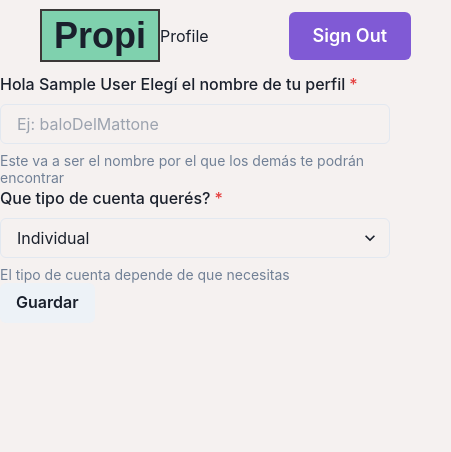
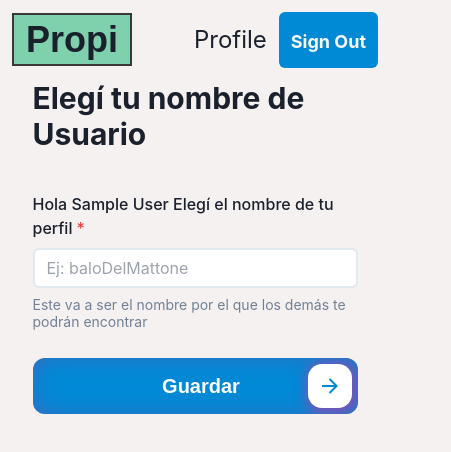
Before and after one commit to Darionti88/soyPropi, a Next.js app: page /setup_account in a window 390 px wide. Shown: the top 452 px of the page, 451 px wide, since content can reach past the window. Built offline with nearby package versions, Linux system fonts and the light colour scheme; no server answers; sample sign-in values are in the browser's storage; a web font is replaced by a local one.

Commit message:
Fix Responsive / Looks better

```diff
--- /dev/null
+++ b/components/Buttons/SaveButton.js
@@ -0,0 +1,22 @@
+import React from "react";
+import Image from "next/image";
+
+const SaveButton = ({ onClick, type, icon, title, bgColor, width }) => {
+  return (
+    <button
+      type={type && type}
+      onClick={onClick && onClick}
+      className={`cssbuttons-io-button items-center overflow-hidden
+  relative h-14 ${
+    width ? width : "w-full"
+  } pl-3 rounded-xl flex font-bold justify-center py-3
+  ${bgColor} text-white font-metro text-xl`}>
+      {title}
+      <div className='icon'>
+        <Image src={icon} alt='icon' />
+      </div>
+    </button>
+  );
+};
+
+export default SaveButton;
--- a/components/HowItWorks.js
+++ b/components/HowItWorks.js
@@ -4,8 +4,8 @@ import HotImage from "../assets/images/delivery.svg";
 
 const HowItWorks = () => {
   return (
-    <div className='flex md:flex-row xs:flex-col h-screen space-x-20'>
-      <div className=' flex-1 justify-center  block'>
+    <div className='flex md:flex-row-reverse flex-col-reverse md:w-4/6 w-5/6 space-y-5'>
+      <div className='block  w-full'>
         <Image
           src={HotImage}
           alt='Mobile_Confirmation'
@@ -14,7 +14,7 @@ const HowItWorks = () => {
           layout='responsive'
         />
       </div>
-      <div className=' flex-1 flex flex-col items-center justify-center  py-10 space-y-10 '>
+      <div className='flex flex-col justify-center py-6  space-y-10 '>
         <h5 className='text-3xl font-exo2 font-bold '>
           Como funciona <span className='propi text-5xl'>Propi</span> ?
         </h5>
--- a/components/Navbar.js
+++ b/components/Navbar.js
@@ -9,7 +9,7 @@ const Navbar = () => {
   const router = useRouter();
 
   return (
-    <nav className='flex justify-between items-center px-10 py-3 sticky z-50 top-0'>
+    <nav className='flex justify-between items-center sm:px-10 px-3 py-3 sticky z-50 top-0 md:mb-5'>
       <div className=''>
         <Link href='/'>
           <a className=' bg-primary-green px-3 py-1 text-4xl font-bold border-2 border-text font-metro'>
@@ -17,7 +17,7 @@ const Navbar = () => {
           </a>
         </Link>
       </div>
-      <ul className='flex flex-1 items-center space-x-20 justify-end text-1xl pr-10'>
+      <ul className='flex flex-1 items-center space-x-3 md:space-x-20 justify-end text-2xl md:pr-10'>
         {session && (
           <li>
             <Link href='/edit_account' className='font-bold  '>
@@ -36,13 +36,11 @@ const Navbar = () => {
           </li>
         ) : (
           <li>
-            <Button
-              size='lg'
-              onClick={() => signOut()}
-              textColor='#FFF'
-              colorScheme='purple'>
-              Sign Out
-            </Button>
+            <button
+              className='rounded-md p-3 text-gray-50  bg-primary-mpago700'
+              onClick={() => signOut()}>
+              <span className='font-hindi font-bold text-lg'> Sign Out</span>
+            </button>
           </li>
         )}
       </ul>
--- a/components/QRcode.js
+++ b/components/QrCode/QRcode.js
@@ -6,8 +6,8 @@ const QRcode = ({ imageUrl }) => {
     <Image
       src={imageUrl}
       alt='qrCode'
-      height={550}
-      width={550}
+      height={400}
+      width={400}
       layout='intrinsic'
     />
   );
--- /dev/null
+++ b/components/QrCode/QrCodeViewer.js
@@ -0,0 +1,34 @@
+import React from "react";
+import QRcode from "./QRcode";
+import { ArrowBackIcon, DownloadIcon } from "@chakra-ui/icons";
+import { Button } from "@chakra-ui/react";
+
+const QrCodeViewer = ({ setImageUrl, imageUrl, handleSaveQrCode }) => (
+  <div className='flex flex-col w-full jusify-center items-center'>
+    <div className='flex flex-row space-x-10 py-10 w-full'>
+      <Button
+        leftIcon={<ArrowBackIcon />}
+        colorScheme='messenger'
+        size='lg'
+        width='50%'
+        variant='solid'
+        onClick={() => setImageUrl("")}>
+        Volver
+      </Button>
+      <Button
+        leftIcon={<DownloadIcon />}
+        colorScheme='messenger'
+        size='lg'
+        width='50%'
+        variant='solid'
+        onClick={() => handleSaveQrCode}>
+        Guardar
+      </Button>
+    </div>
+    <div className='flex w-full items-center justify-center '>
+      <QRcode imageUrl={imageUrl} />
+    </div>
+  </div>
+);
+
+export default QrCodeViewer;
--- a/pages/api/auth/[...nextauth].js
+++ b/pages/api/auth/[...nextauth].js
@@ -30,9 +30,7 @@ export default NextAuth({
       }
       return token;
     },
-    async redirect({ url, baseUrl }) {
-      return "/edit_account";
-    },
+
     async session(session, token) {
       session.user.name = token.name;
       session.user.id = token.id;
--- a/pages/edit_account/index.js
+++ b/pages/edit_account/index.js
@@ -15,16 +15,14 @@ import {
   VStack,
   Center,
 } from "@chakra-ui/react";
-import {
-  ArrowForwardIcon,
-  ArrowBackIcon,
-  DownloadIcon,
-} from "@chakra-ui/icons";
 import dbConnect from "../../lib/mongodb";
+import rightArrow from "../../assets/svgIcons/rightArrow.svg";
 import User from "../../models/User";
 import axios from "axios";
 import QRCode from "qrcode";
-import QRcodeImage from "../../components/QRcode";
+import QrCodeViewer from "../../components/QrCode/QrCodeViewer";
+import { ArrowForwardIcon } from "@chakra-ui/icons";
+import SaveButton from "../../components/Buttons/SaveButton";
 
 function EditProfile({ data }) {
   const [newProfileName, setNewProfileName] = useState(data.profileName);
@@ -66,15 +64,17 @@ function EditProfile({ data }) {
   };
 
   return (
-    <div className='container mx-auto p-10 h-screen items-center justify-center flex-col'>
+    <div
+      className='container mx-auto w-5/6 md:w-1/2 flex flex-col items-center
+    justify-center space-y-10'>
       {!imageUrl ? (
         <>
-          <h1 className='text-4xl mb-10'>
-            Hola {data.name}. Acá podes editar tu perfil
+          <h1 className='text-3xl sm:text-5xl font-hindi font-bold sm:mt-5'>
+            Edita tu Cuenta
           </h1>
           <FormControl id='profileName' mb={20}>
             <FormLabel>Nombre de Perfil</FormLabel>
-            <HStack>
+            <div className='flex flex-col md:flex-row space-y-3 md:space-x-3 items-baseline'>
               <InputGroup size='lg'>
                 <InputLeftAddon>/</InputLeftAddon>
                 <Input
@@ -87,22 +87,19 @@ function EditProfile({ data }) {
                   onChange={(e) => setNewProfileName(e.target.value)}
                 />
               </InputGroup>
-              <Button
+              <SaveButton
                 onClick={handleSubmitProfileName}
-                rightIcon={<ArrowForwardIcon />}
-                colorScheme='teal'
-                size='lg'
-                variant='solid'>
-                Guardar
-              </Button>
-            </HStack>
-
+                bgColor='bg-primary-mpago700'
+                title='Guardar'
+                icon={rightArrow}
+                width='sm:w-2/4 w-full'
+              />
+            </div>
             <FormHelperText>
               Podes cambiar tu Nombre de Perfil siempre y cuando no esté en uso
             </FormHelperText>
           </FormControl>
-          <ButtonGroup>
-            <VStack>
+          <div className='flex flex-col justify-center items-center md:justify-start space-y-5 w-full'>
             <Link
               href={`https://auth.mercadopago.com.ar/authorization?client_id=6610547979814243&response_type=code&platform_id=mp&state=${data._id}&redirect_uri=http://localhost:3000/api/mercadopago/callback`}
               passHref>
@@ -124,40 +121,14 @@ function EditProfile({ data }) {
               onClick={generateQr}>
               Generar mi código QR
             </Button>
-            </VStack>
-          </ButtonGroup>
+          </div>
         </>
       ) : (
-        <Center w='full'>
-          <VStack>
-            <HStack
-              alignItems='center'
-              justifyContent='center'
-              w='80%'
-              spacing='10'
-              mb='5%'>
-              <Button
-                leftIcon={<ArrowBackIcon />}
-                colorScheme='messenger'
-                size='lg'
-                width={300}
-                variant='solid'
-                onClick={() => setImageUrl("")}>
-                Volver
-              </Button>
-              <Button
-                leftIcon={<DownloadIcon />}
-                colorScheme='messenger'
-                size='lg'
-                width={300}
-                variant='solid'
-                onClick={handleSaveQrCode}>
-                Guardar
-              </Button>
-            </HStack>
-            <QRcodeImage imageUrl={imageUrl} />
-          </VStack>
-        </Center>
+        <QrCodeViewer
+          handleSaveQrCode={handleSaveQrCode}
+          imageUrl={imageUrl}
+          setImageUrl={setImageUrl}
+        />
       )}
     </div>
   );
--- a/pages/index.js
+++ b/pages/index.js
@@ -3,7 +3,7 @@ import HowItWorks from "../components/HowItWorks";
 
 function Index() {
   return (
-    <div className='container mx-auto min-h-screen'>
+    <div className='container min-h-screen flex flex-col items-center justify-center md:space-y-14'>
       <HotActionButton />
       <HowItWorks />
     </div>
--- a/pages/setup_account/index.js
+++ b/pages/setup_account/index.js
@@ -4,10 +4,8 @@ import {
   FormLabel,
   FormErrorMessage,
   FormHelperText,
-  Input,
   Button,
   Text,
-  Select,
 } from "@chakra-ui/react";
 import { getSession } from "next-auth/client";
 import { Formik } from "formik";
@@ -15,6 +13,8 @@ import axios from "axios";
 import * as Yup from "yup";
 import { useRouter } from "next/router";
 import User from "../../models/User";
+import rightArrow from "../../assets/svgIcons/rightArrow.svg";
+import SaveButton from "../../components/Buttons/SaveButton";
 
 const CreateProfileName = ({ user }) => {
   const [message, setMessage] = useState();
@@ -22,21 +22,28 @@ const CreateProfileName = ({ user }) => {
 
   const profileSchema = Yup.object().shape({
     profileName: Yup.string()
-      .min(4, "Too Short!")
+      .min(4, "Muy corto! Mínimo 4 letras.")
       .matches(/^\S*$/, "No puede tener espacios entre las palabras")
       .max(20, "Too Long!")
       .required("Required"),
-    accountType: Yup.string().required("Required"),
   });
 
   return (
-    <>
+    <div
+      className='container mx-auto w-5/6 md:w-1/2 flex flex-col items-center
+    justify-center space-y-10'>
+      <h1 className='text-3xl sm:text-5xl font-hindi font-bold sm:mt-5'>
+        Elegí tu nombre de Usuario
+      </h1>
       <Formik
         initialValues={{ profileName: "", accountType: "individual" }}
         validationSchema={profileSchema}
         onSubmit={async (values, { resetForm }) => {
           try {
-            await axios.put(`/api/users/${user.id}`, values);
+            await axios.put(`/api/users/${user.id}`, {
+              ...values,
+              accountType: "individual",
+            });
             resetForm();
             setMessage("");
             router.push(`/edit_account`);
@@ -49,11 +56,15 @@ const CreateProfileName = ({ user }) => {
           values,
           errors,
           touched,
+          isValid,
+          isSubmitting,
           handleChange,
           handleBlur,
           handleSubmit,
         }) => (
-          <form onSubmit={handleSubmit}>
+          <form
+            onSubmit={handleSubmit}
+            className='flex flex-col space-y-7 items-center justify-center'>
             <FormControl
               id='profileName'
               isRequired
@@ -61,10 +72,10 @@ const CreateProfileName = ({ user }) => {
               <FormLabel>
                 Hola {user.name} Elegí el nombre de tu perfil
               </FormLabel>
-              <Input
+              <input
+                className='bg-white w-full h-10 rounded-md px-3 border-2 border-grey-100'
                 placeholder='Ej: baloDelMattone'
-                type='text'
-                size='md'
+                name='profileName'
                 value={values.profileName}
                 onChange={handleChange}
                 onBlur={handleBlur}
@@ -74,37 +85,22 @@ const CreateProfileName = ({ user }) => {
               </FormHelperText>
               <FormErrorMessage>{errors.profileName}</FormErrorMessage>
             </FormControl>
-            <FormControl
-              id='accountType'
-              isRequired
-              isInvalid={touched.accountType && errors.accountType}>
-              <FormLabel>Que tipo de cuenta querés?</FormLabel>
-              <Select
-                name='accountType'
-                value={values.accountType}
-                placeholder='Seleccioná tipo de Cuenta'
-                onBlur={handleBlur}
-                onChange={handleChange}>
-                <option value='individual'>Individual</option>
-                <option value='business'>Business</option>
-              </Select>
-              <FormHelperText>
-                El tipo de cuenta depende de que necesitas
-              </FormHelperText>
-              <FormErrorMessage>{errors.accountType}</FormErrorMessage>
-            </FormControl>
-            <Button type='submit'>Guardar</Button>
+            <SaveButton
+              icon={rightArrow}
+              title='Guardar'
+              bgColor='bg-primary-mpago700'
+              type='submit'
+            />
           </form>
         )}
       </Formik>
       <Text>{message}</Text>
-    </>
+    </div>
   );
 };
 
 export async function getServerSideProps(context) {
   const session = await getSession(context);
-  console.log(session);
   if (!session) {
     return {
       redirect: {
--- a/styles/globals.css
+++ b/styles/globals.css
@@ -5,3 +5,41 @@
 body {
   background-color: red;
 }
+
+/* From cssbuttons.io by @adamgiebl */
+.cssbuttons-io-button {
+  box-shadow: inset 0 0 1.6em -0.6em #714da6;
+}
+
+.cssbuttons-io-button .icon {
+  background: white;
+  margin-left: 1em;
+  position: absolute;
+  display: flex;
+  align-items: center;
+  justify-content: center;
+  height: 2.2em;
+  width: 2.2em;
+  border-radius: 0.7em;
+  box-shadow: 0.1em 0.1em 0.6em 0.2em #7b52b9;
+  right: 0.3em;
+  transition: all 0.3s;
+}
+
+.cssbuttons-io-button:hover .icon {
+  width: calc(100% - 0.6em);
+}
+
+.cssbuttons-io-button .icon svg {
+  width: 1.1em;
+  transition: transform 0.3s;
+  color: #7b52b9;
+}
+
+.cssbuttons-io-button:hover .icon svg {
+  transform: translateX(0.1em);
+}
+
+.cssbuttons-io-button:active .icon {
+  transform: scale(0.95);
+}
--- a/styles/navbar.styles.css
+++ b/styles/navbar.styles.css
@@ -26,7 +26,7 @@ button:hover .button_top .button_account {
 }
 
 button:active .button_top .button_account {
-  transform: translateY(0);
+  transform: translateY(1);
 }
 
 .button_account {
```
Also changed, not shown: components/HotActionButton.js (+4 -3 lines), assets/svgIcons/rightArrow.svg (added). Lines whose indentation alone changed are shown as unchanged.
